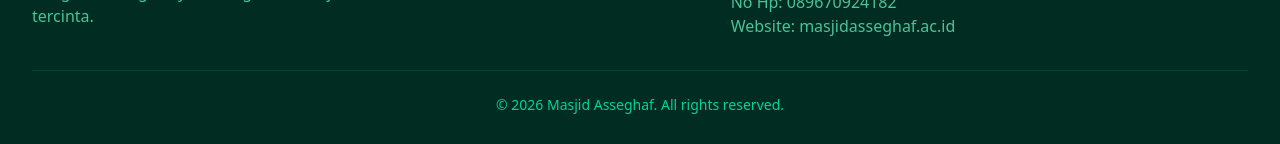
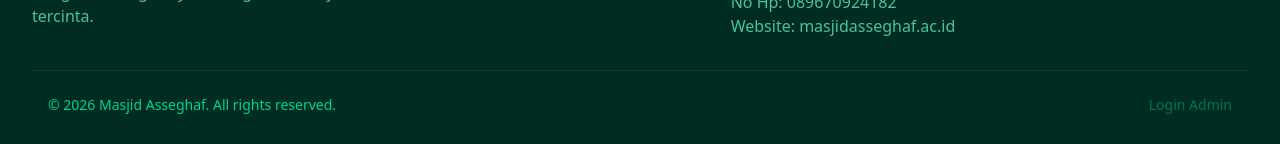
Before and after one commit to asngad-mhs/masjid-asseghaf-portal, a React (Vite) app: page / in a window 1280 px wide. Shown: the part 1766-1910 px from the top of the page. Built offline with nearby package versions, Linux system fonts and the light colour scheme; no server answers; the database is empty.

Commit message:
feat: Add admin login link to footer
Adds a "Login Admin" link to the footer, allowing administrators to easily access the login page. This improves navigation for privileged users.

```diff
--- a/src/components/Footer.tsx
+++ b/src/components/Footer.tsx
@@ -1,4 +1,5 @@
 import React from 'react';
+import { Link } from 'react-router-dom';
 
 export function Footer() {
   return (
@@ -19,8 +20,15 @@
             <p className="text-emerald-300/80">Website: masjidasseghaf.ac.id</p>
           </div>
         </div>
-        <div className="border-t border-emerald-800/50 mt-8 pt-6 text-center text-emerald-400 text-sm">
-          &copy; {new Date().getFullYear()} Masjid Asseghaf. All rights reserved.
+        <div className="border-t border-emerald-800/50 mt-8 pt-6 flex flex-col md:flex-row justify-between items-center px-4">
+          <div className="text-emerald-400 text-sm mb-4 md:mb-0">
+            &copy; {new Date().getFullYear()} Masjid Asseghaf. All rights reserved.
+          </div>
+          <div>
+            <Link to="/admin-login" className="text-emerald-500/50 hover:text-emerald-400 transition-colors text-sm flex items-center">
+              Login Admin
+            </Link>
+          </div>
         </div>
       </div>
     </footer>
```
